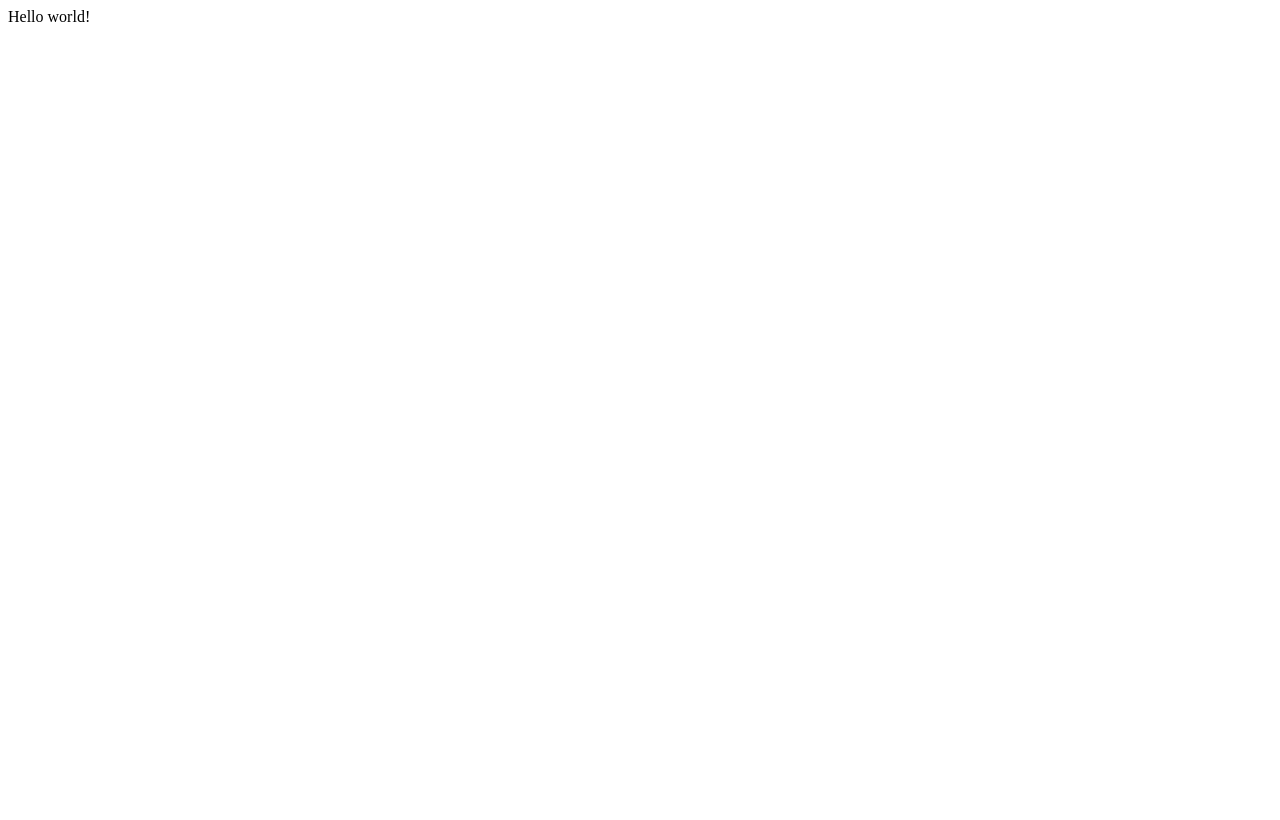
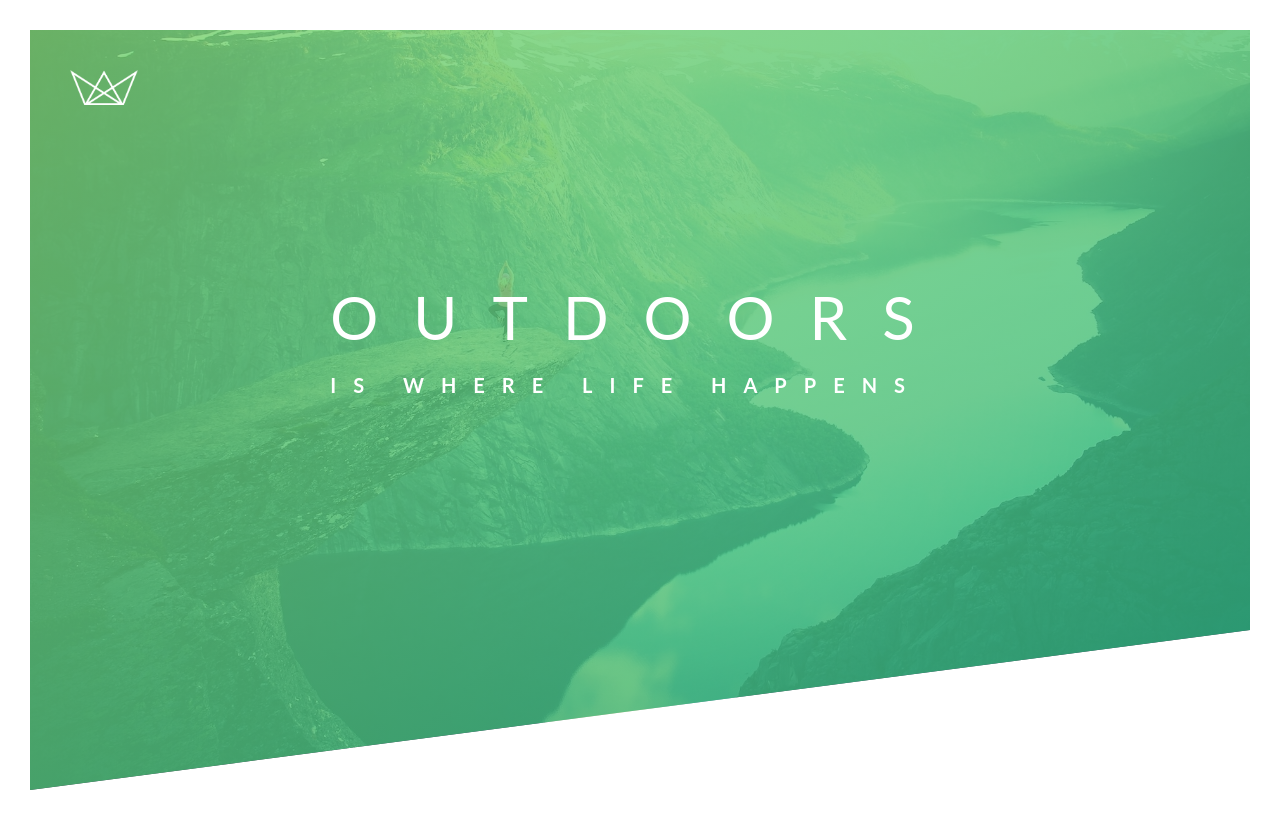
Before and after one commit to jjjimenez100/Natours, a Gatsby site: page / in a window 1280 px wide. Built offline with nearby package versions, Linux system fonts and the light colour scheme; Gatsby itself is replaced by a stand-in of ours.

Commit message:
Initial header implementation

```diff
--- /dev/null
+++ b/gatsby-browser.js
@@ -0,0 +1 @@
+import './src/styles/global.css'
--- a/gatsby-config.js
+++ b/gatsby-config.js
@@ -5,6 +5,10 @@
  */
 
 module.exports = {
+  siteMetadata: {
+    title: 'Natours | Exciting tours for adventurous people',
+    description: 'Exciting tours for adventurous people'
+  },
   /* Your site config here */
-  plugins: [],
+  plugins: [ ],
 }
--- /dev/null
+++ b/src/components/Header/Header.jsx
@@ -0,0 +1,27 @@
+import React from 'react';
+import {
+    header,
+    logo,
+    logoContainer,
+    primaryHeading,
+    primaryHeadingMain,
+    primaryHeadingSub,
+    contentContainer,
+} from './Header.module.css';
+
+export default function Header () {
+    return (
+        <header className={header}>
+            <div className={logoContainer}>
+                <img src="/images/logo-white.png" alt="Logo" className={logo}/>
+            </div>
+
+            <div className={contentContainer}>
+                <h1 className={primaryHeading}>
+                    <span className={primaryHeadingMain}>Outdoors</span>
+                    <span className={primaryHeadingSub}>is where life happens</span>
+                </h1>
+            </div>
+        </header>
+    )
+};
--- /dev/null
+++ b/src/components/Header/Header.module.css
@@ -0,0 +1,103 @@
+.header {
+    height: 95vh;
+    background-image: linear-gradient(
+            to right bottom,
+            rgba(126, 213, 111, 0.8),
+            rgba(40, 180, 131, 0.8)
+        ),
+        url('/images/hero.jpg');
+    background-size: cover;
+    background-position: top;
+    clip-path: polygon(0 0, 100% 0, 100% 75vh, 0 100%);
+
+    /* This will be the point of origin of the top left attribute of child elements within */
+    position: relative;
+}
+
+.logoContainer {
+    /* Use position absolute to force element placement */
+    position: absolute;
+    top: 40px;
+    left: 40px;
+}
+
+.logo {
+    height: 35px;
+}
+
+.contentContainer {
+    position: absolute;
+    /* References container */
+    top: 40%;
+    left: 50%;
+    transform: translate(-50%, -50%);
+}
+
+.primaryHeading {
+    color: #fff;
+    text-transform: uppercase;
+
+    /* Fix on other browsers making animation a bit shaky */
+    backface-visibility: hidden;
+}
+
+.primaryHeadingMain {
+    /* span element by default is an inline element, make it block so it forces the next element to be on the next line */
+    display: block;
+    font-size: 60px;
+    /* h1 has a default higher font weight */
+    font-weight: 400;
+    letter-spacing: 35px;
+
+    animation: moveInLeft 1s ease-in-out;
+
+    /*
+    animation-delay: 2s;
+    animation-iteration-count: 3; repeat animation for a number of times
+    */
+}
+
+.primaryHeadingSub {
+    display: block;
+    letter-spacing: 17px;
+    font-size: 20px;
+    font-weight: 700;
+
+    animation: moveInRight 1s ease-in-out;
+}
+
+@keyframes moveInLeft {
+    /* Browsers are optimized for opacity and transform */
+    0% {
+        opacity: 0;
+        /* Shifts to the left, negative x value on the plane */
+        transform: translateX(-100px);
+    }
+
+    80% {
+        /* Make it appear to move on an excess amount on the x axis */
+        transform: translateX(10px);
+    }
+
+    100% {
+        opactiy: 1;
+        /* 0 is the starting point of x y */
+        transform: translateX(0);
+    }
+}
+
+@keyframes moveInRight {
+    0% {
+        opacity: 0;
+        transform: translateX(100px);
+    }
+
+    80% {
+        transform: translateX(-10px);
+    }
+
+    100% {
+        opactiy: 1;
+        transform: translateX(0);
+    }
+}
--- /dev/null
+++ b/src/components/Header/index.js
@@ -0,0 +1 @@
+export { default } from './Header';
--- /dev/null
+++ b/src/components/Home.jsx
@@ -0,0 +1,12 @@
+import React from 'react';
+import Header from './Header';
+
+const Home = () => {
+    return (
+        <div>
+            <Header/>
+        </div>
+    );
+};
+
+export default Home;
--- a/src/pages/index.js
+++ b/src/pages/index.js
@@ -1,5 +1,8 @@
 import React from "react"
+import Home from '../components/Home';
 
-export default function Home() {
-  return <div>Hello world!</div>
-}
+const App = () => {
+  return <Home/>
+};
+
+export default App;
--- /dev/null
+++ b/src/styles/global.css
@@ -0,0 +1,17 @@
+/*
+    Cross browser reset
+*/
+* {
+    margin: 0;
+    padding: 0;
+    box-sizing: border-box;
+}
+
+body {
+    font-family: "Lato", sans-serif;
+    font-weight: 400;
+    font-size: 16px;
+    line-height: 1.7;
+    color: #777;
+    padding: 30px;
+}
```
Also changed, not shown: static/favicon.ico (deleted), static/images/favicon.png (added), static/images/hero.jpg (added), static/images/logo-white.png (added), 1 other file.
